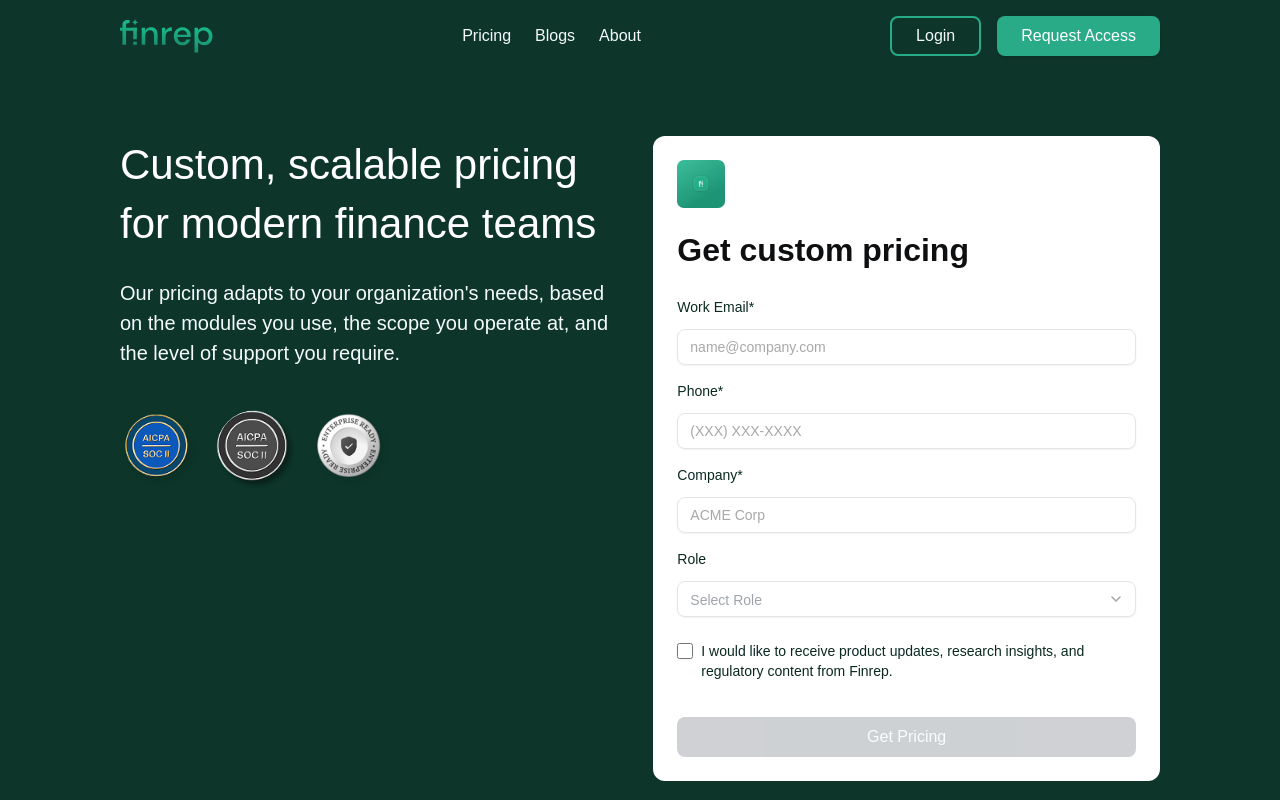
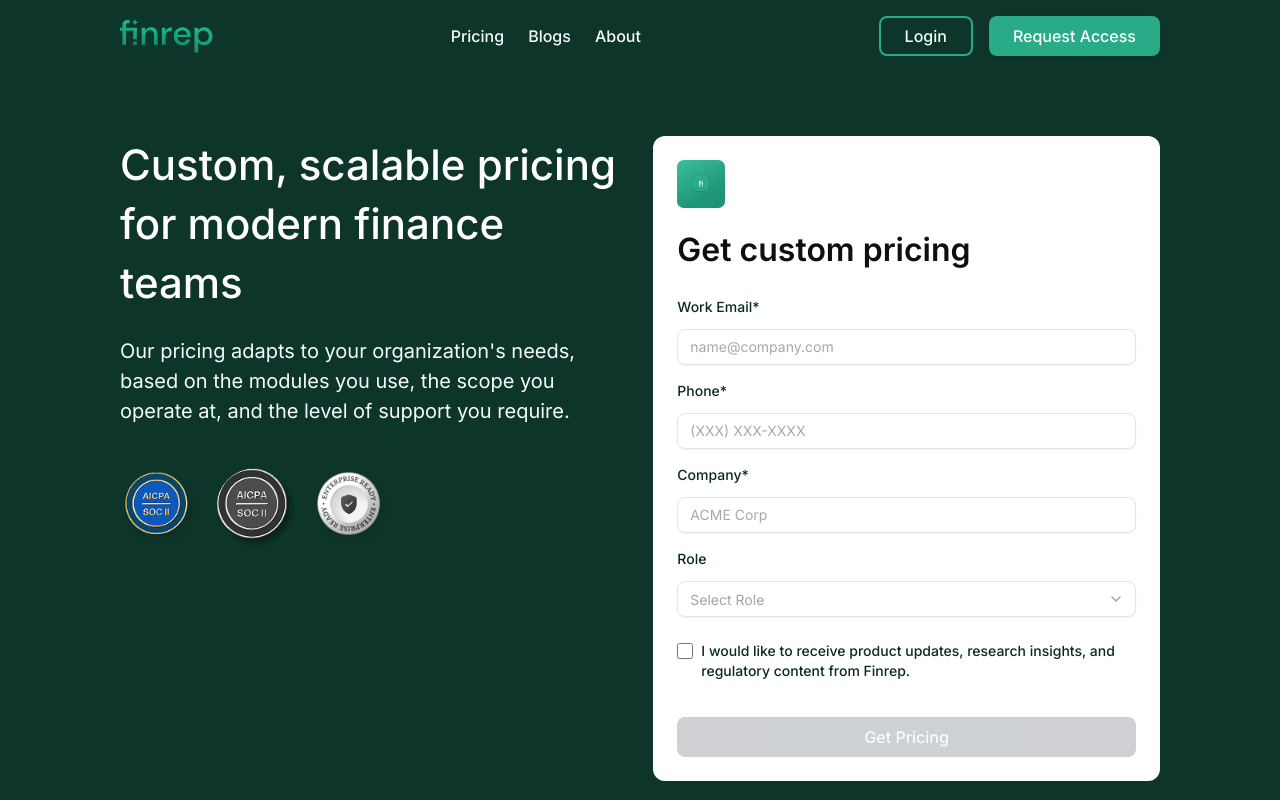
Before and after one commit to kartikshukla17/finrep-v0, a Next.js app: page /pricing in a window 1280 px wide. Shown: the top 800 px of the page. Built offline with nearby package versions, Linux system fonts and the light colour scheme.

Commit message:
Enhance typography and color scheme. Update layout components to utilize the new fonts, ensuring a consistent design. Add configuration files for content management integration.

```diff
--- a/app/globals.css
+++ b/app/globals.css
@@ -3,13 +3,24 @@
 :root {
   --background: #ffffff;
   --foreground: #171717;
+
+  /* Brand Colors */
+  --text-brand-white: #F4FBF8;
+  --text-brand-body: #134E3D;
+  --text-brand-subtle: #269C7B;
+  --text-neutral-white: white;
+  --text-neutral-title: #0E0F10;
+  --text-neutral-subtitle: #3F4346;
+  --text-neutral-caption: #3F4346;
+  --text-neutral-subtle: #5E6469;
+  --text-neutral-disabled: #9FA4A9;
+  --surface-brand-default: #29AB87;
+  --surface-neutral-darker: #B1B5B9;
 }
 
 @theme inline {
   --color-background: var(--background);
   --color-foreground: var(--foreground);
-  --font-sans: var(--font-geist-sans);
-  --font-mono: var(--font-geist-mono);
 }
 
 @media (prefers-color-scheme: dark) {
@@ -22,7 +33,27 @@
 body {
   background: var(--background);
   color: var(--foreground);
-  font-family: Arial, Helvetica, sans-serif;
+  font-family: "Articulat CF", var(--font-inter), ui-sans-serif, system-ui, sans-serif;
+}
+
+/* Font utility classes - Articulat CF with Inter fallback (Inter is loaded via next/font) */
+.font-articulat {
+  font-family: "Articulat CF", var(--font-inter), ui-sans-serif, system-ui, sans-serif;
+}
+
+/* Bricolage Grotesque - loaded via next/font */
+.font-bricolage {
+  font-family: var(--font-bricolage), ui-sans-serif, system-ui, sans-serif;
+}
+
+/* DM Sans - loaded via next/font */
+.font-dm-sans {
+  font-family: var(--font-dm-sans), ui-sans-serif, system-ui, sans-serif;
+}
+
+/* Roboto Slab - loaded via next/font */
+.font-roboto-slab {
+  font-family: var(--font-roboto-slab), ui-serif, Georgia, serif;
 }
 
 /* Progress bar animation for CFO section */
--- a/app/layout.tsx
+++ b/app/layout.tsx
@@ -1,16 +1,32 @@
 import type { Metadata } from "next";
-import { Geist, Geist_Mono } from "next/font/google";
+import { Bricolage_Grotesque, DM_Sans, Roboto_Slab, Inter } from "next/font/google";
 import { defaultMetadata } from "@/lib/metadata";
 import "./globals.css";
 
-const geistSans = Geist({
-  variable: "--font-geist-sans",
+const bricolageGrotesque = Bricolage_Grotesque({
+  variable: "--font-bricolage",
   subsets: ["latin"],
+  weight: ["400", "500", "600", "700"],
 });
 
-const geistMono = Geist_Mono({
-  variable: "--font-geist-mono",
+const dmSans = DM_Sans({
+  variable: "--font-dm-sans",
   subsets: ["latin"],
+  weight: ["400", "500", "600", "700"],
+});
+
+const robotoSlab = Roboto_Slab({
+  variable: "--font-roboto-slab",
+  subsets: ["latin"],
+  weight: ["400", "500", "600", "700"],
+});
+
+// Using Inter as fallback for Articulat CF (commercial font)
+// If you have Articulat CF font files, replace this with localFont import
+const inter = Inter({
+  variable: "--font-inter",
+  subsets: ["latin"],
+  weight: ["400", "500", "600", "700"],
 });
 
 export const metadata: Metadata = defaultMetadata;
@@ -23,7 +39,7 @@
   return (
     <html lang="en">
       <body
-        className={`${geistSans.variable} ${geistMono.variable} antialiased`}
+        className={`${bricolageGrotesque.variable} ${dmSans.variable} ${robotoSlab.variable} ${inter.variable} antialiased`}
       >
         {children}
       </body>
--- a/components/blogs/BlogCard.tsx
+++ b/components/blogs/BlogCard.tsx
@@ -24,10 +24,10 @@
                 />
             </div>
             <div className="flex flex-col justify-start items-start gap-2">
-                <h3 className="text-[#0E0F10] text-lg md:text-xl font-medium leading-7 line-clamp-2">
+                <h3 className="text-[#0E0F10] text-lg md:text-xl font-medium font-articulat leading-7 line-clamp-2">
                     {title}
                 </h3>
-                <div className="text-[#5E6469] text-base font-normal leading-[22.40px]">
+                <div className="text-[#5E6469] text-base font-normal font-articulat leading-[22.40px]">
                     {date}
                 </div>
             </div>
--- a/components/blogs/BlogGrid.tsx
+++ b/components/blogs/BlogGrid.tsx
@@ -34,7 +34,7 @@
                         onClick={onViewMore}
                         className="px-[19px] py-2 bg-white rounded-[60px] border border-[#D9DBDD] flex justify-center items-center gap-2.5 hover:bg-[#F9F9FA] transition-colors"
                     >
-                        <div className="text-[#0E0F10] text-sm font-normal leading-[19.60px]">
+                        <div className="text-[#0E0F10] text-sm font-normal font-articulat leading-[19.60px]">
                             View More
                         </div>
                     </button>
--- a/components/blogs/BlogTabs.tsx
+++ b/components/blogs/BlogTabs.tsx
@@ -22,7 +22,7 @@
                                 }`}
                         >
                             <div
-                                className={`text-base font-medium whitespace-nowrap ${isActive
+                                className={`text-base font-medium font-articulat whitespace-nowrap ${isActive
                                     ? "text-[#269C7B]"
                                     : "text-[#5E6469] hover:text-[#269C7B]"
                                     }`}
--- a/components/blogs/FeaturedArticle.tsx
+++ b/components/blogs/FeaturedArticle.tsx
@@ -32,10 +32,10 @@
 
             {/* Featured Article Info */}
             <div className="w-full lg:w-auto flex flex-col justify-start items-start gap-4">
-                <h3 className="max-w-md text-[#0E0F10] text-xl md:text-2xl font-medium leading-tight">
+                <h3 className="max-w-md text-[#0E0F10] text-xl md:text-2xl font-medium font-articulat leading-tight md:leading-[33.60px]">
                     {title}
                 </h3>
-                <div className="text-[#5E6469] text-base font-normal leading-[22.40px]">
+                <div className="text-[#5E6469] text-base font-normal font-articulat leading-[22.40px]">
                     {date}
                 </div>
             </div>
--- a/components/ui/button.tsx
+++ b/components/ui/button.tsx
@@ -32,7 +32,7 @@
     // Base styles
     const baseStyles = cn(
       'inline-flex items-center justify-center gap-2',
-      'font-medium transition-all duration-200',
+      'font-articulat font-medium transition-all duration-200',
       'focus:outline-none focus:ring-2 focus:ring-offset-2',
       'disabled:opacity-50 disabled:cursor-not-allowed disabled:pointer-events-none',
       'whitespace-nowrap'
--- a/components/ui/mobile-menu.tsx
+++ b/components/ui/mobile-menu.tsx
@@ -65,7 +65,7 @@
       >
         {/* Header */}
         <div className="flex items-center justify-between p-6 border-b border-[#E5E7EB]">
-          <h2 className="text-lg font-semibold text-[#0E0F10]">Menu</h2>
+          <h2 className="text-lg font-semibold font-articulat text-[#0E0F10]">Menu</h2>
           <button
             onClick={onClose}
             className="p-2 rounded-lg hover:bg-gray-100 transition-colors"
@@ -84,7 +84,7 @@
                   href={link.href}
                   onClick={onClose}
                   className={cn(
-                    'block px-4 py-3 rounded-lg text-base font-medium',
+                    'block px-4 py-3 rounded-lg text-base font-medium font-articulat',
                     'text-[#0E0F10] hover:bg-[#F4FBF8] hover:text-[#29AB87]',
                     'transition-colors duration-200'
                   )}
--- /dev/null
+++ b/public/admin/config.yml
@@ -0,0 +1,20 @@
+backend:
+  name: git-gateway
+  repo: kartikshukla17/finrep-v0
+  branch: main
+
+media_folder: "public/uploads"
+public_folder: "/uploads"
+
+collections:
+  - name: "blog"
+    label: "Blog"
+    folder: "content/blog"
+    create: true
+    slug: "{{slug}}"
+    fields:
+      - { label: "Title", name: "title", widget: "string" }
+      - { label: "Date", name: "date", widget: "datetime" }
+      - { label: "Description", name: "description", widget: "string" }
+      - { label: "Cover Image", name: "coverImage", widget: "image" }
+      - { label: "Body", name: "body", widget: "markdown" }
--- a/public/admin/index.html
+++ b/public/admin/index.html
@@ -0,0 +1,15 @@
+<!doctype html>
+<html>
+
+<head>
+    <meta charset="utf-8" />
+    <meta name="viewport" content="width=device-width, initial-scale=1" />
+    <title>Content Manager</title>
+    <script src="https://identity.netlify.com/v1/netlify-identity-widget.js"></script>
+</head>
+
+<body>
+    <script src="https://unpkg.com/decap-cms@^3.0.0/dist/decap-cms.js"></script>
+</body>
+
+</html>
```
Also changed, not shown: components/blogs/BlogHero.tsx (+4 -4 lines).
